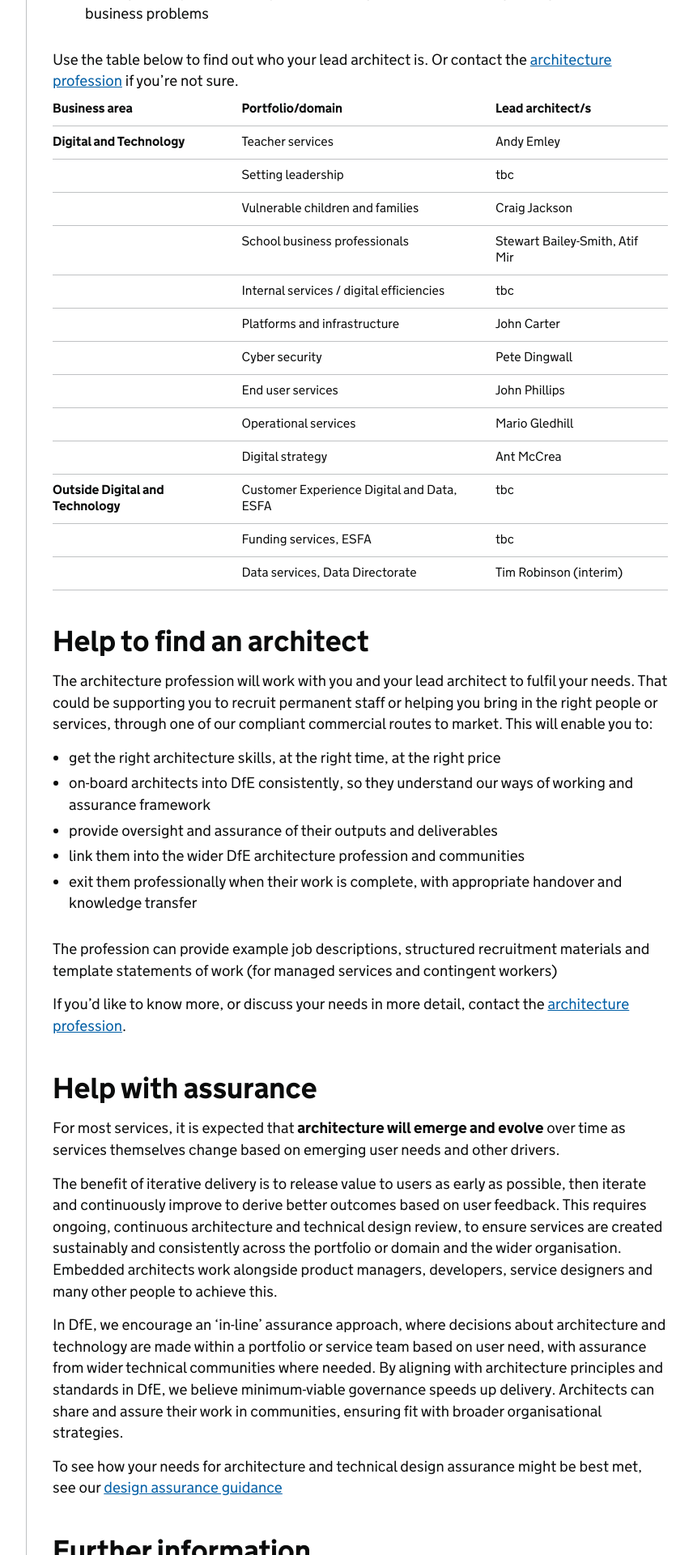
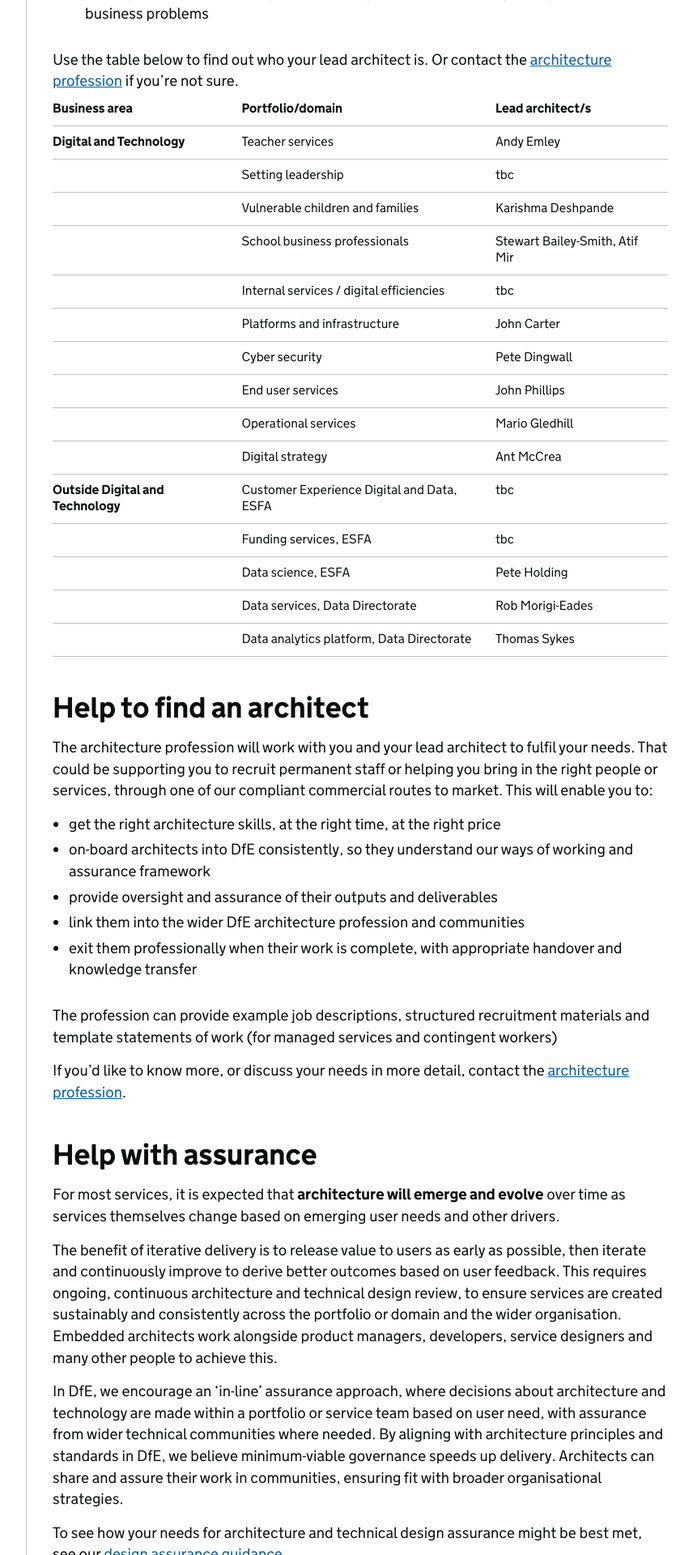
Before and after one commit to DFE-Digital/architecture, a Jekyll site: the page built from profession/architecture-profession.md, in a window 1280 px wide. Shown: the part 1292-3212 px from the top of the page at 81% size, without its empty margins (298-1154 px from the left). Built offline with Jekyll 4.4.1, drawn with Linux system fonts in a browser that asks for light colours; our own code applies the rules of GitHub Pages for plain Markdown files.

Commit message:
Update architecture-profession.md

```diff
--- a/profession/architecture-profession.md
+++ b/profession/architecture-profession.md
@@ -43,7 +43,7 @@ Use the table below to find out who your lead architect is. Or contact the [arch
 | - | - | - |
 **Digital and Technology** | Teacher services | Andy Emley |
 | | Setting leadership | tbc |
-| | Vulnerable children and families | Craig Jackson |
+| | Vulnerable children and families | Karishma Deshpande |
 | | School business professionals | Stewart Bailey-Smith, Atif Mir |
 | | Internal services / digital efficiencies | tbc |
 | | Platforms and infrastructure | John Carter |
@@ -53,7 +53,9 @@ Use the table below to find out who your lead architect is. Or contact the [arch
 | | Digital strategy | Ant McCrea |
 **Outside Digital and Technology** | Customer Experience Digital and Data, ESFA | tbc |
 | | Funding services, ESFA | tbc |
-| | Data services, Data Directorate | Tim Robinson (interim) |
+| | Data science, ESFA | Pete Holding |
+| | Data services, Data Directorate | Rob Morigi-Eades |
+| | Data analytics platform, Data Directorate | Thomas Sykes |
 
 ## Help to find an architect
 
```
